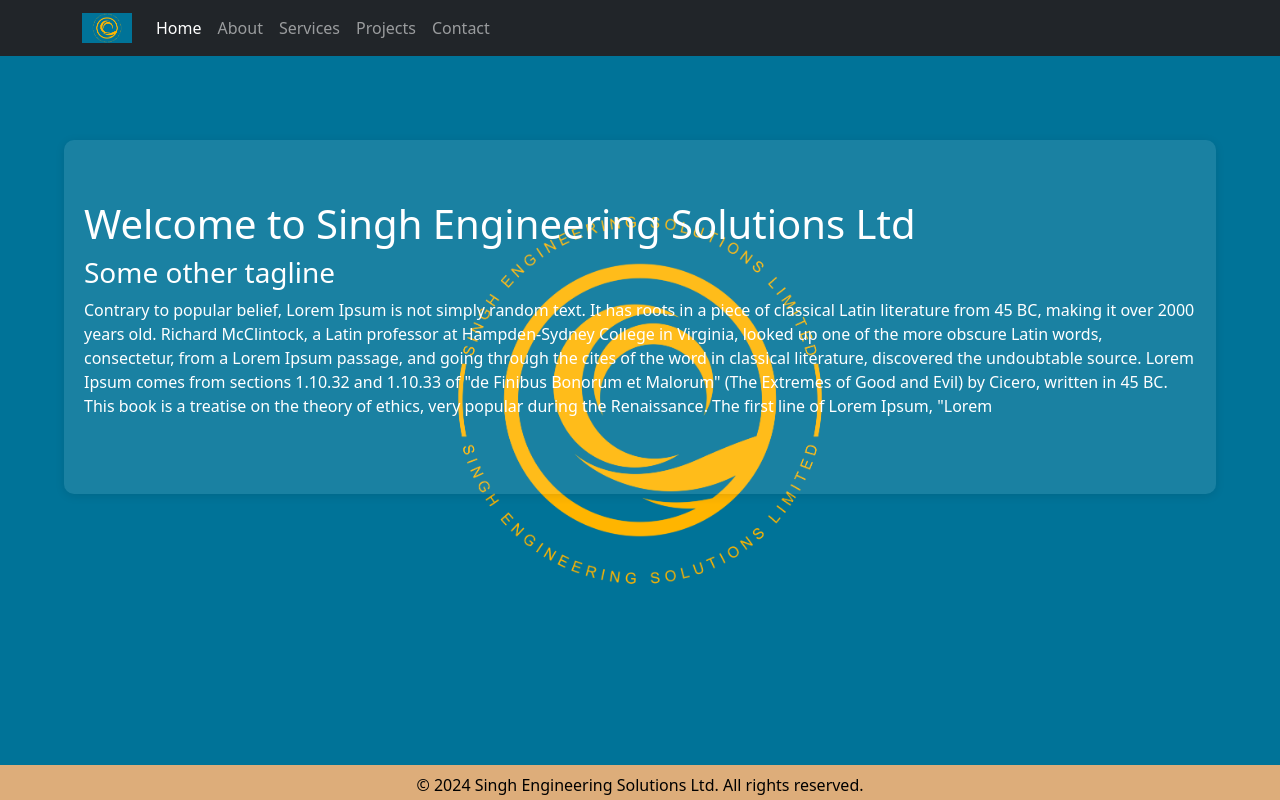
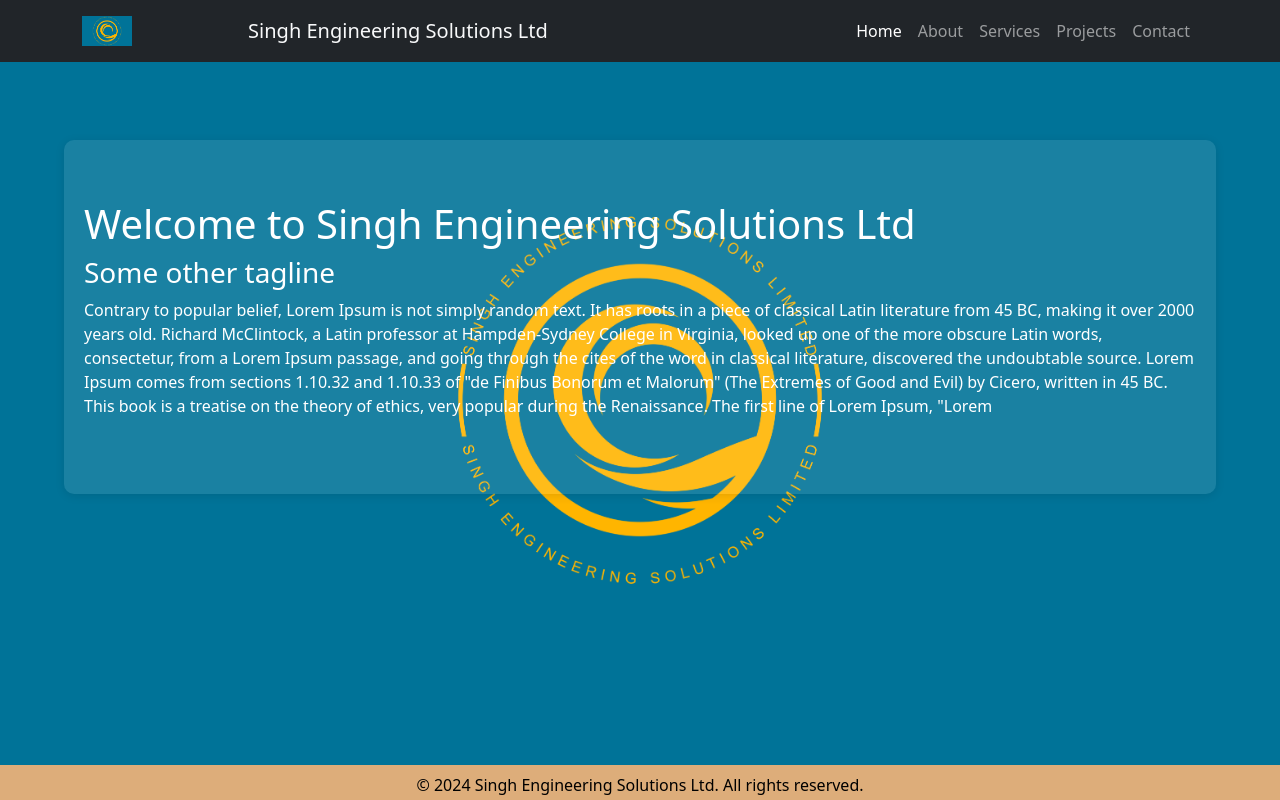
Before and after one commit to ManjinderChung/new_websites, a React (Create React App) app: page / in a window 1280 px wide. Built offline with nearby package versions, Linux system fonts and the light colour scheme.

Commit message:
navbar changes

```diff
--- a/src/components/NavBar.js
+++ b/src/components/NavBar.js
@@ -27,20 +27,35 @@ const NavBar = () => {
       style={{ backgroundColor: "rgba(0, 0, 0, 0.5)" }}
     >
       <Container>
+        {/* Left Aligned Logo */}
         <Navbar.Brand as={Link} to="/">
           <img
             src="/se_logo.png" // Replace with the path to your logo image
-            alt="Logo"
-            height="30" // Adjust the height as needed
+            alt="Singh Engineering Solutions Logo"
+            height="30"
             className="d-inline-block align-top"
           />
         </Navbar.Brand>
+
+        {/* Centered Title */}
         <Navbar.Toggle
           aria-controls="navbar-nav"
           onClick={() => setExpanded(!expanded)} // Toggle collapse on click
         />
         <Navbar.Collapse id="navbar-nav">
-          <Nav className="ml-auto">
+          <Nav className="mx-auto">
+            <Navbar.Text
+              className="text-light text-center font-weight-bold"
+              style={{ fontSize: "1.25rem" }}
+            >
+              Singh Engineering Solutions Ltd
+            </Navbar.Text>
+          </Nav>
+        </Navbar.Collapse>
+
+        {/* Right Aligned Navigation Links */}
+        <Navbar.Collapse id="navbar-nav">
+          <Nav className="ms-auto">
             <Nav.Link
               as={Link}
               to="/"
```
